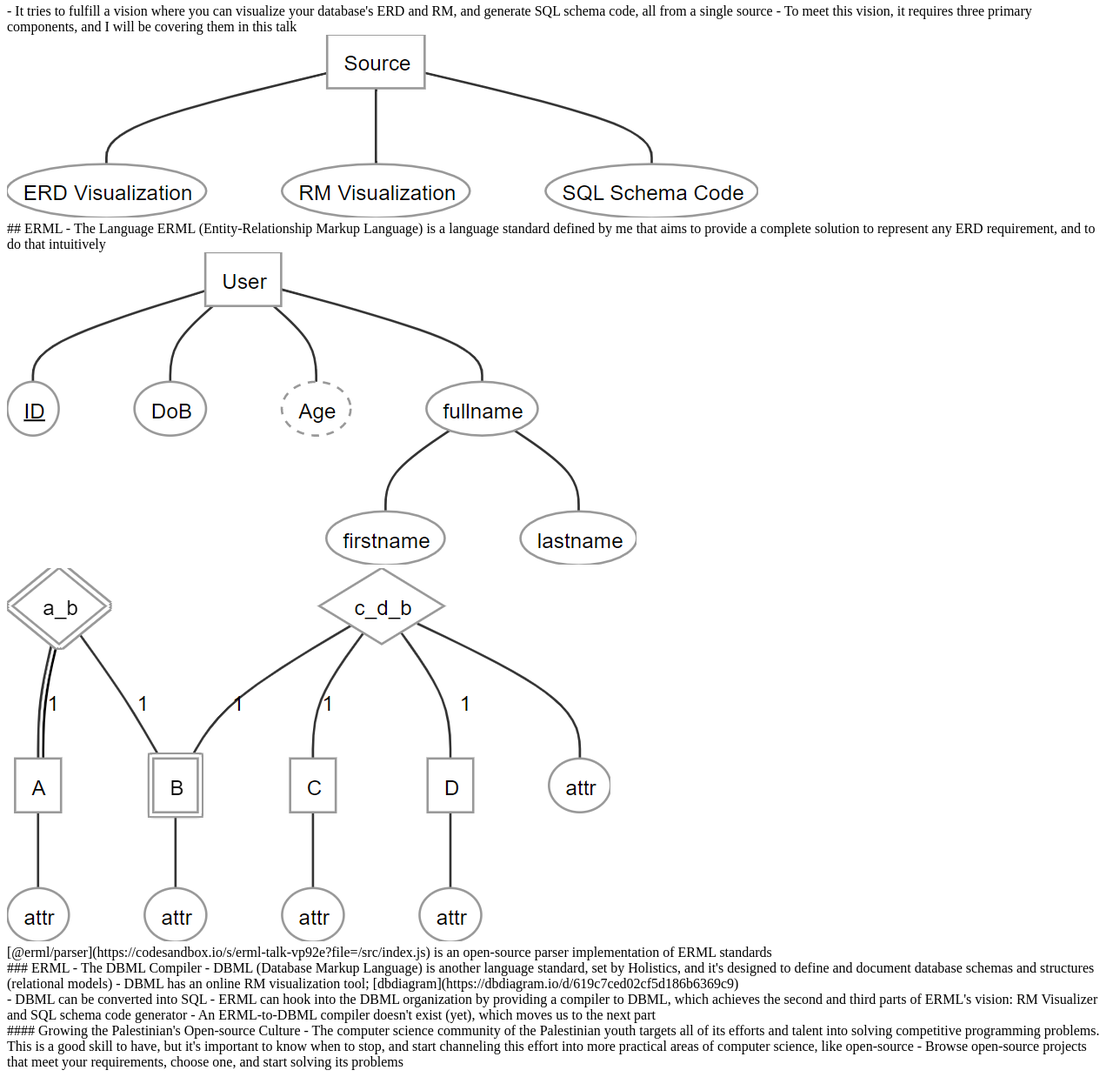
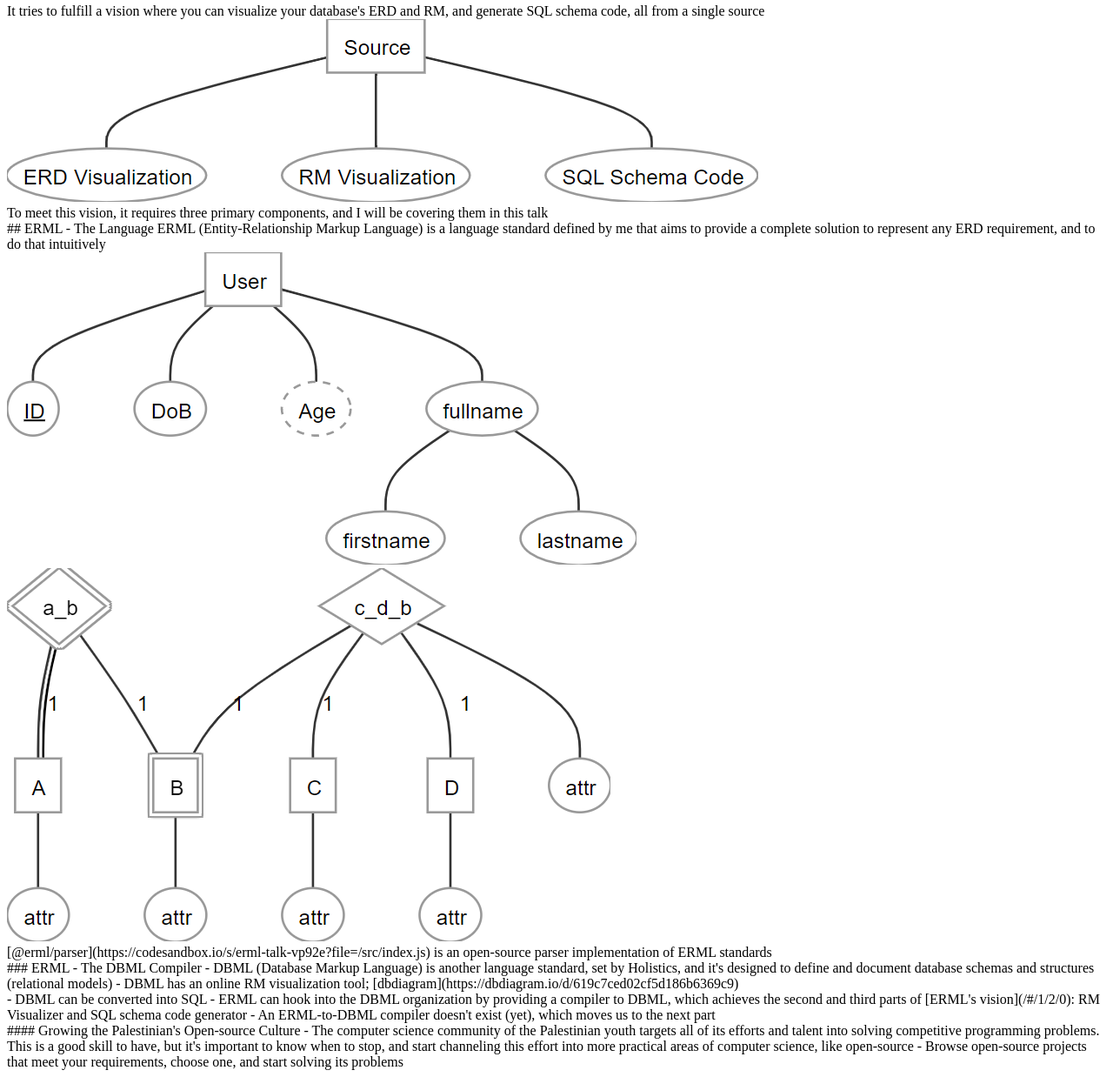
Before and after one commit to obadakhalili/erml-talk, a website built with Vite: page index.html in a window 1280 px wide. Shown: the part 553-1791 px from the top of the page at 87% size. Built offline with nearby package versions, Linux system fonts and the light colour scheme; what reveal.js would draw is missing.

Commit message:
add link in the 'DBML compiler' section to erml vision picture

```diff
--- a/index.html
+++ b/index.html
@@ -33,13 +33,13 @@
             <img class="fragment" src="imgs/example_RM.png" width="300" height="450">
           </div>
         </section>
-        <section data-markdown>
-          - It tries to fulfill a vision where you can visualize your database's ERD and RM, and generate SQL schema
+        <section>
+          It tries to fulfill a vision where you can visualize your database's ERD and RM, and generate SQL schema
           code, all from a single source
-          - To meet this vision, it requires three primary components, and I will be covering them in this talk
+          <img class="fragment" src="imgs/ERML_vision.png">
         </section>
         <section>
-          <img src="imgs/ERML_vision.png">
+          To meet this vision, it requires three primary components, and I will be covering them in this talk
         </section>
       </section>
       <section>
@@ -140,7 +140,7 @@
         <section data-markdown>
           - DBML can be converted into SQL
           - ERML can hook into the DBML organization by providing a compiler to DBML, which achieves the second and
-          third parts of ERML's vision: RM Visualizer and SQL schema code generator
+          third parts of [ERML's vision](/#/1/2/0): RM Visualizer and SQL schema code generator
           - An ERML-to-DBML compiler doesn't exist (yet), which moves us to the next part
         </section>
       </section>
```
